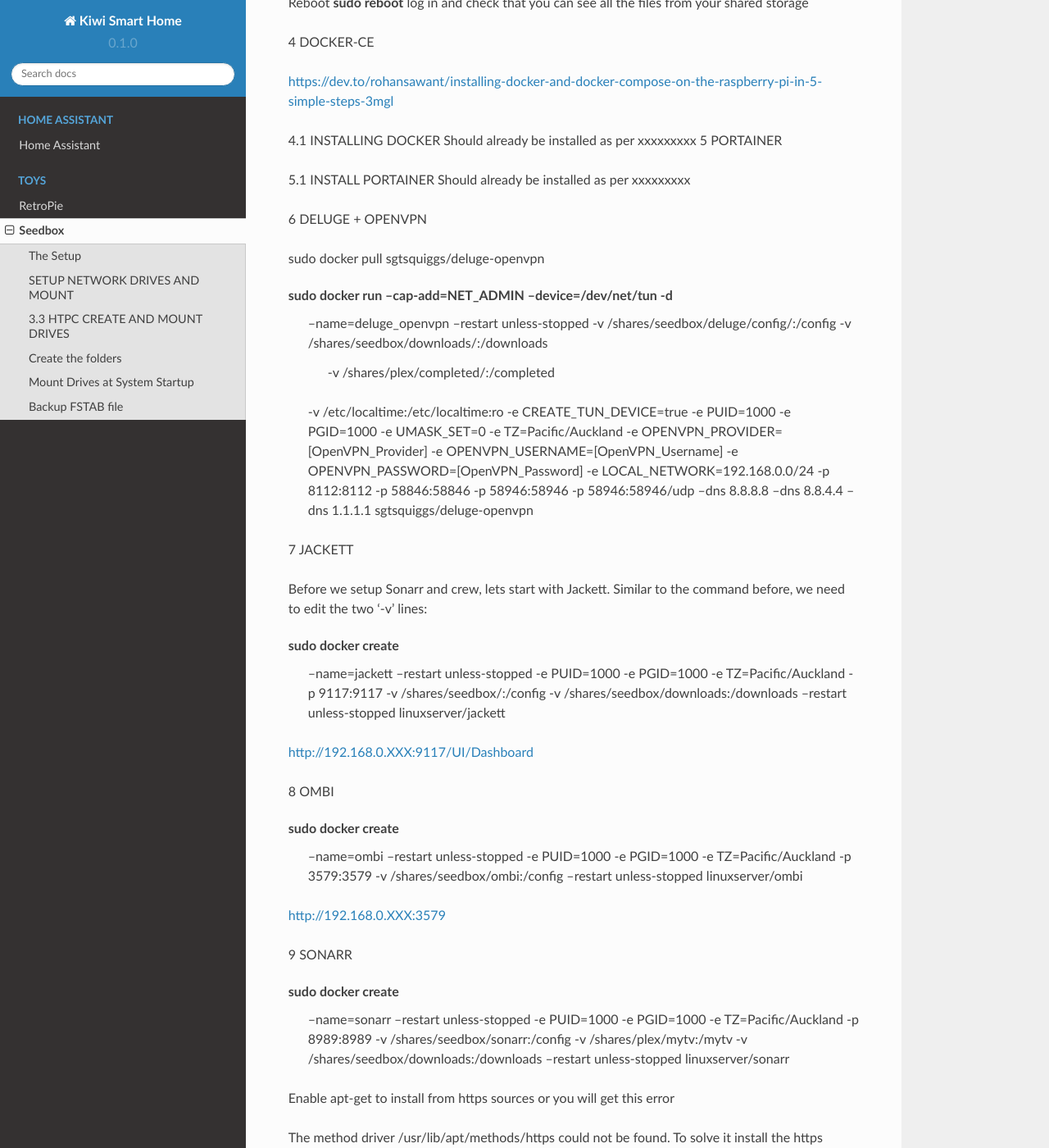
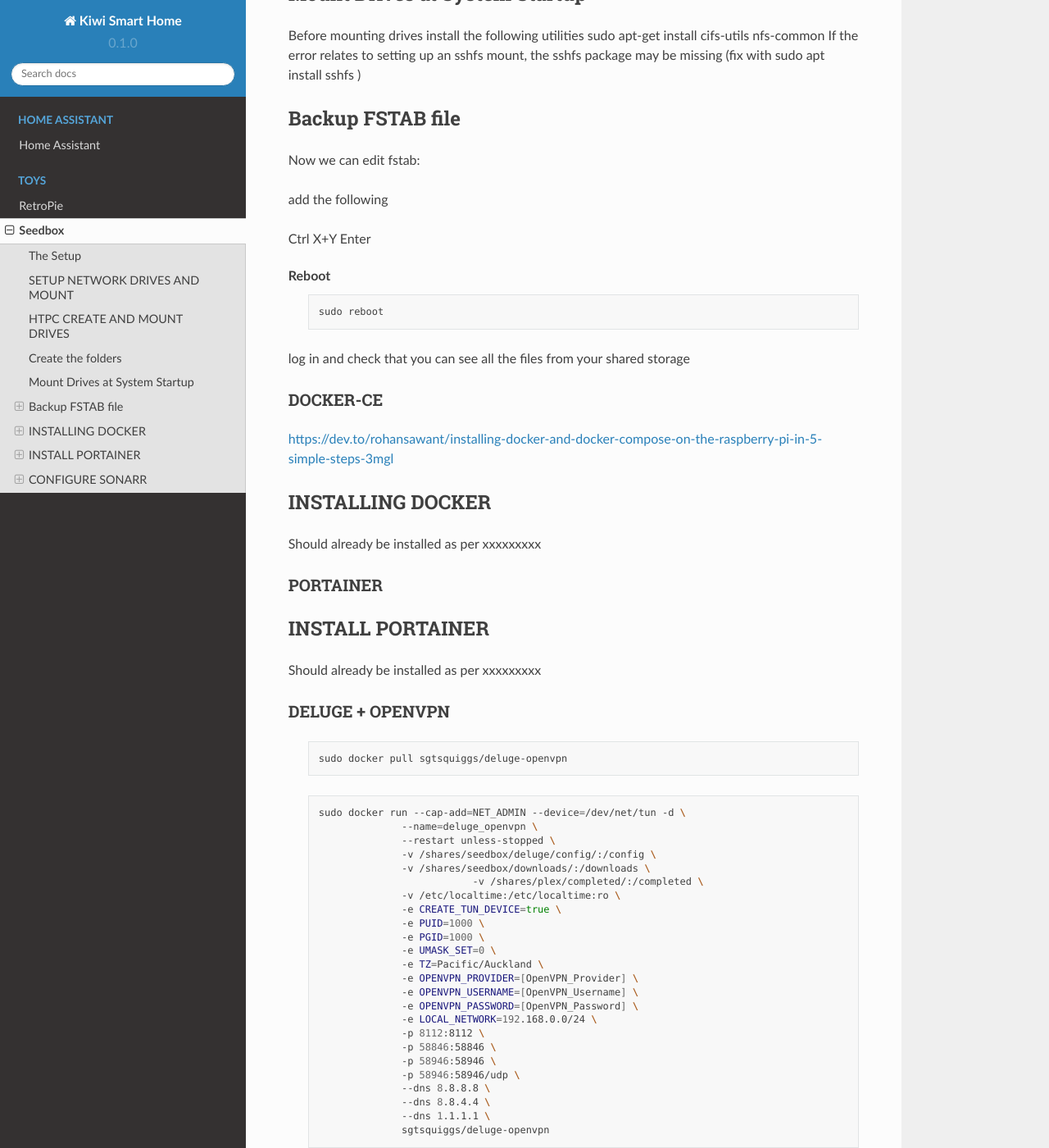
Before and after one commit to moh-Brent/the-kiwi-smart-home, a Sphinx documentation site: the page built from docs/source/toys/seedbox.rst, in a window 1280 px wide and 1400 px high, scrolled down 1428 px. Shown: the whole window at 82% size. Built offline with Sphinx 7.4.7 and the Read the Docs theme 2.0.0, drawn with Linux system fonts in a browser that asks for light colours; some of the changed text lies outside the part shown.

Commit message:
Update seedbox.rst

```diff
--- a/docs/source/toys/seedbox.rst
+++ b/docs/source/toys/seedbox.rst
@@ -1,10 +1,12 @@
+*******
 Seedbox
-=======
+*******
 
 .. contents:: Table of Contents
 
 The Setup
 ---------
+
 Installed on ProxmoxVE
 with Debian on the VM
 
@@ -23,9 +25,9 @@
 
 
 
-3.2	AS PER INSTRUCTIONS IN NUC DOCS ADD DETAILS
+AS PER INSTRUCTIONS IN NUC DOCS ADD DETAILS
 
-3.3	HTPC CREATE AND MOUNT DRIVES
+HTPC CREATE AND MOUNT DRIVES
 --------------------------------
 Login using “The_Login” account this is required as the folders on the NAS will be setup with “The_Login” UID and GID = 1000
 
@@ -33,13 +35,18 @@
 Create the folders
 ------------------
 Not sure you need to use sudo for these as I have changed this and it works
-sudo mkdir /shares
-sudo mkdir /shares/backup
-sudo mkdir /shares/plex
+
+   .. code-block:: bash
+	sudo mkdir /shares
+	sudo mkdir /shares/backup
+	sudo mkdir /shares/plex
+
 or
-sudo mkdir /shares
-mkdir /shares/backup
-mkdir /shares/plex
+
+   .. code-block:: bash
+	sudo mkdir /shares
+	mkdir /shares/backup
+	mkdir /shares/plex
 
 
 Mount Drives at System Startup
@@ -50,177 +57,218 @@
 
 Backup FSTAB file
 -----------------
-sudo cp /etc/fstab /etc/fstab.backup
+   .. code-block:: bash
+	sudo cp /etc/fstab /etc/fstab.backup
+
 Now we can edit fstab:
-sudo nano /etc/fstab
+
+   .. code-block:: bash
+	sudo nano /etc/fstab
+
 add the following
-192.168.0.11:/data/plex /shares/plex nfs defaults 0 0
-192.168.0.11:/data/backup /shares/backup nfs defaults 0 0
+
+   .. code-block:: bash
+	192.168.0.XXX:/data/plex /shares/plex nfs defaults 0 0
+	192.168.0.XXX:/data/backup /shares/backup nfs defaults 0 0
+
 Ctrl X+Y Enter
 
+
 Reboot
-**sudo reboot**
+   .. code-block:: bash
+
+	sudo reboot
+
 log in and check that you can see all the files from your shared storage
 
 
-4	DOCKER-CE
+DOCKER-CE
+=========
 
 https://dev.to/rohansawant/installing-docker-and-docker-compose-on-the-raspberry-pi-in-5-simple-steps-3mgl
 
-4.1	INSTALLING DOCKER
+INSTALLING DOCKER
+-----------------
+
 Should already be installed as per xxxxxxxxx
-5	PORTAINER
 
-5.1	INSTALL PORTAINER
+PORTAINER
+=========
+
+INSTALL PORTAINER
+-----------------
+
 Should already be installed as per xxxxxxxxx
 
 
+DELUGE + OPENVPN
+================
 
-6	DELUGE + OPENVPN
+   .. code-block:: bash
 
+	sudo docker pull sgtsquiggs/deluge-openvpn
 
-sudo docker pull sgtsquiggs/deluge-openvpn
+   .. code-block:: bash
 
-sudo docker run --cap-add=NET_ADMIN --device=/dev/net/tun -d \
-              --name=deluge_openvpn \
-              --restart unless-stopped \
-              -v /shares/seedbox/deluge/config/:/config \
-              -v /shares/seedbox/downloads/:/downloads \
-		          -v /shares/plex/completed/:/completed \
-              -v /etc/localtime:/etc/localtime:ro \
-              -e CREATE_TUN_DEVICE=true \
-              -e PUID=1000 \
-              -e PGID=1000 \
-              -e UMASK_SET=0 \
-              -e TZ=Pacific/Auckland \
-              -e OPENVPN_PROVIDER=[OpenVPN_Provider] \
-              -e OPENVPN_USERNAME=[OpenVPN_Username] \
-              -e OPENVPN_PASSWORD=[OpenVPN_Password] \
-              -e LOCAL_NETWORK=192.168.0.0/24 \
-              -p 8112:8112 \
-              -p 58846:58846 \
-              -p 58946:58946 \
-              -p 58946:58946/udp \
-              --dns 8.8.8.8 \
-              --dns 8.8.4.4 \
-              --dns 1.1.1.1 \
-              sgtsquiggs/deluge-openvpn
+	sudo docker run --cap-add=NET_ADMIN --device=/dev/net/tun -d \
+		      --name=deluge_openvpn \
+		      --restart unless-stopped \
+		      -v /shares/seedbox/deluge/config/:/config \
+		      -v /shares/seedbox/downloads/:/downloads \
+				  -v /shares/plex/completed/:/completed \
+		      -v /etc/localtime:/etc/localtime:ro \
+		      -e CREATE_TUN_DEVICE=true \
+		      -e PUID=1000 \
+		      -e PGID=1000 \
+		      -e UMASK_SET=0 \
+		      -e TZ=Pacific/Auckland \
+		      -e OPENVPN_PROVIDER=[OpenVPN_Provider] \
+		      -e OPENVPN_USERNAME=[OpenVPN_Username] \
+		      -e OPENVPN_PASSWORD=[OpenVPN_Password] \
+		      -e LOCAL_NETWORK=192.168.0.0/24 \
+		      -p 8112:8112 \
+		      -p 58846:58846 \
+		      -p 58946:58946 \
+		      -p 58946:58946/udp \
+		      --dns 8.8.8.8 \
+		      --dns 8.8.4.4 \
+		      --dns 1.1.1.1 \
+		      sgtsquiggs/deluge-openvpn
 
 
 
 
-7	JACKETT
+JACKETT
+=======
 
 Before we setup Sonarr and crew, lets start with Jackett. Similar to the command before, we need to edit the two '-v' lines:
 
-sudo docker create \
-  --name=jackett \
-  --restart unless-stopped \
-  -e PUID=1000 \
-  -e PGID=1000 \
-  -e TZ=Pacific/Auckland \
-  -p 9117:9117 \
-  -v /shares/seedbox/:/config \
-  -v /shares/seedbox/downloads:/downloads \
-  --restart unless-stopped \
-  linuxserver/jackett
+   .. code-block:: bash
+
+	sudo docker create \
+	  --name=jackett \
+	  --restart unless-stopped \
+	  -e PUID=1000 \
+	  -e PGID=1000 \
+	  -e TZ=Pacific/Auckland \
+	  -p 9117:9117 \
+	  -v /shares/seedbox/:/config \
+	  -v /shares/seedbox/downloads:/downloads \
+	  --restart unless-stopped \
+	  linuxserver/jackett
+
 
 http://192.168.0.XXX:9117/UI/Dashboard
 
-8	OMBI
+OMBI
+====
 
+   .. code-block:: bash
 
-sudo docker create \
-  --name=ombi \
-  --restart unless-stopped \
-  -e PUID=1000 \
-  -e PGID=1000 \
-  -e TZ=Pacific/Auckland \
-  -p 3579:3579 \
-  -v /shares/seedbox/ombi:/config \
-  --restart unless-stopped \
-  linuxserver/ombi
+	sudo docker create \
+	  --name=ombi \
+	  --restart unless-stopped \
+	  -e PUID=1000 \
+	  -e PGID=1000 \
+	  -e TZ=Pacific/Auckland \
+	  -p 3579:3579 \
+	  -v /shares/seedbox/ombi:/config \
+	  --restart unless-stopped \
+	  linuxserver/ombi
+
 
 http://192.168.0.XXX:3579
 
 
-9	SONARR
+SONARR
+======
 
+   .. code-block:: bash
 
-
-sudo docker create \
-  --name=sonarr \
-  --restart unless-stopped \
-  -e PUID=1000 \
-  -e PGID=1000 \
-  -e TZ=Pacific/Auckland \
-  -p 8989:8989 \
-  -v /shares/seedbox/sonarr:/config \
-  -v /shares/plex/mytv:/mytv \
-  -v /shares/seedbox/downloads:/downloads \
-  --restart unless-stopped \
-  linuxserver/sonarr
+	sudo docker create \
+	  --name=sonarr \
+	  --restart unless-stopped \
+	  -e PUID=1000 \
+	  -e PGID=1000 \
+	  -e TZ=Pacific/Auckland \
+	  -p 8989:8989 \
+	  -v /shares/seedbox/sonarr:/config \
+	  -v /shares/plex/mytv:/mytv \
+	  -v /shares/seedbox/downloads:/downloads \
+	  --restart unless-stopped \
+	  linuxserver/sonarr
 
 Enable apt-get to install from https sources or you will get this error
 
 The method driver /usr/lib/apt/methods/https could not be found.
 To solve it install the https package
 
-sudo apt-get install apt-transport-https -y --force-yes
+   .. code-block:: bash
+
+	sudo apt-get install apt-transport-https -y --force-yes
 
 Connect to it using http://192.168.0.XXX:8989/ or whatever your IP address is.
-9.1	CONFIGURE SONARR
 
-10	RADARR
+CONFIGURE SONARR
+----------------
+
+RADARR
+======
 
 Command to edit and run:
 
-sudo docker create \
-  --name=radarr \
-  -e PUID=1000 \
-  -e PGID=1000 \
-  -e TZ=Pacific/Auckland \
-  -p 7878:7878 \
-  -v /shares/seedbox/radarr:/config \
-  -v /shares/plex/mymovies:/mymovies \
-  -v /shares/seedbox/downloads:/downloads \
-  --restart unless-stopped \
-  linuxserver/radarr
+   .. code-block:: bash
+
+	sudo docker create \
+	  --name=radarr \
+	  -e PUID=1000 \
+	  -e PGID=1000 \
+	  -e TZ=Pacific/Auckland \
+	  -p 7878:7878 \
+	  -v /shares/seedbox/radarr:/config \
+	  -v /shares/plex/mymovies:/mymovies \
+	  -v /shares/seedbox/downloads:/downloads \
+	  --restart unless-stopped \
+	  linuxserver/radarr
+
 
 http://192.168.0.XXX:7878
 
-11	LIDARR
+LIDARR
+======
+   .. code-block:: bash
 
+	sudo docker create \
+	  --name=lidarr \
+	  -e PUID=1000 \
+	  -e PGID=1000 \
+	  -e TZ=Pacific/Auckland \
+	  -p 8686:8686 \
+	  -v /shares/seedbox/lidarr:/config \
+	  -v /shares/plex/mymusic:/mymusic \
+	  -v /shares/seedbox/downloads:/downloads \
+	  --restart unless-stopped \
+	  linuxserver/lidarr
 
-sudo docker create \
-  --name=lidarr \
-  -e PUID=1000 \
-  -e PGID=1000 \
-  -e TZ=Pacific/Auckland \
-  -p 8686:8686 \
-  -v /shares/seedbox/lidarr:/config \
-  -v /shares/plex/mymusic:/mymusic \
-  -v /shares/seedbox/downloads:/downloads \
-  --restart unless-stopped \
-  linuxserver/lidarr
 http://192.168.0.XXX:8686
 
 
-12	ORGANIZR
+ORGANIZR
+========
 
 https://github.com/causefx/Organizr
 
 https://organizr.app/
 
 https://docs.organizr.app/books/setup-features/page/sso
-
-sudo docker create \
-  --name=organizr \
-  -v /shares/seedbox/organizr/config:/config \
-  -e PGID=1000 \
-  -e PUID=1000 \
-  -p 8081:80 \
-  organizr/organizr
+   .. code-block:: bash
+	sudo docker create \
+	  --name=organizr \
+	  -v /shares/seedbox/organizr/config:/config \
+	  -e PGID=1000 \
+	  -e PUID=1000 \
+	  -p 8081:80 \
+	  organizr/organizr
 
 http://192.168.0.XXX:8081
 
```
